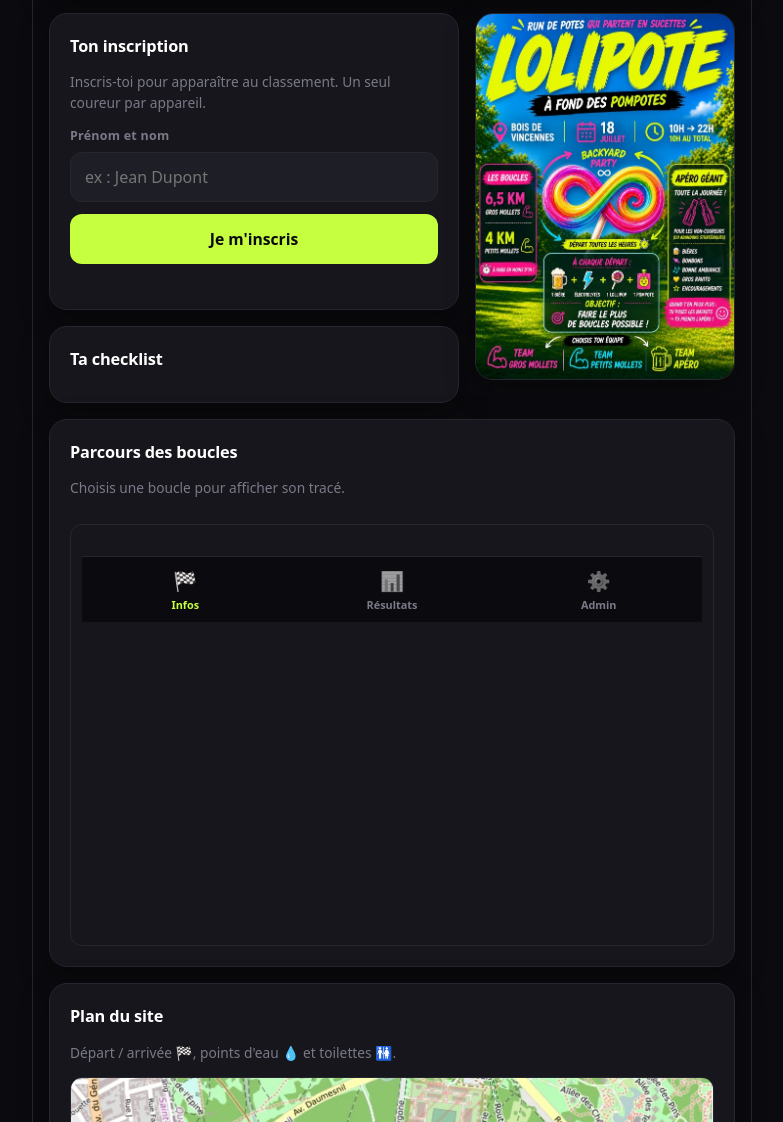
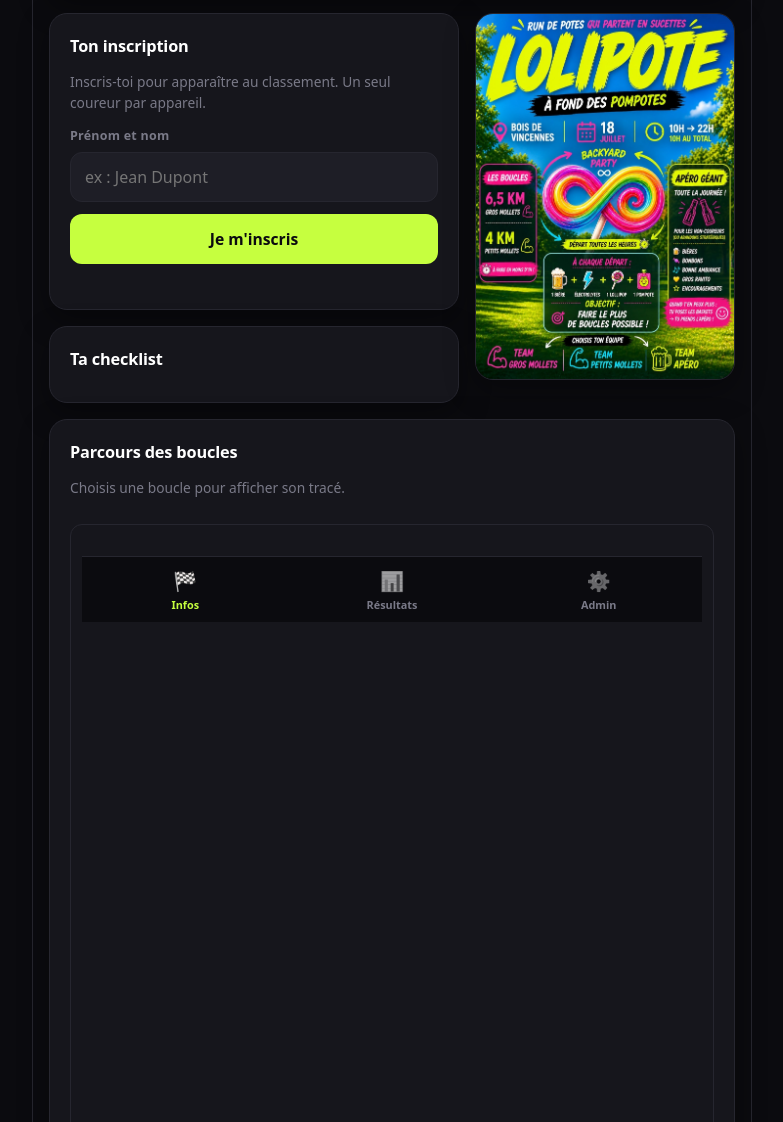
Before and after one commit to WilliamJonas08/backyard_app, a plain HTML site: page frontend/index.html in a window 1280 px wide. Shown: the part 178-1300 px from the top of the page, without its empty margins (248-1031 px from the left). Drawn offline with Linux system fonts and the light colour scheme; no server answers.

Commit message:
Fix embedded map weird format depending on device used

```diff
--- a/frontend/css/parts/components.css
+++ b/frontend/css/parts/components.css
@@ -81,10 +81,13 @@
   overflow: hidden;
   border: 1px solid var(--line);
 }
+/* The embedded page stacks the map above a fixed info panel; on a phone a short
+   iframe leaves the map tiny. Scale the height with the viewport (with sensible
+   bounds) so the map keeps the lion's share of the space. */
 #course-map {
   display: block;
   width: 100%;
-  height: 420px;
+  height: clamp(460px, 80vh, 720px);
   border: 0;
 }
 
```
